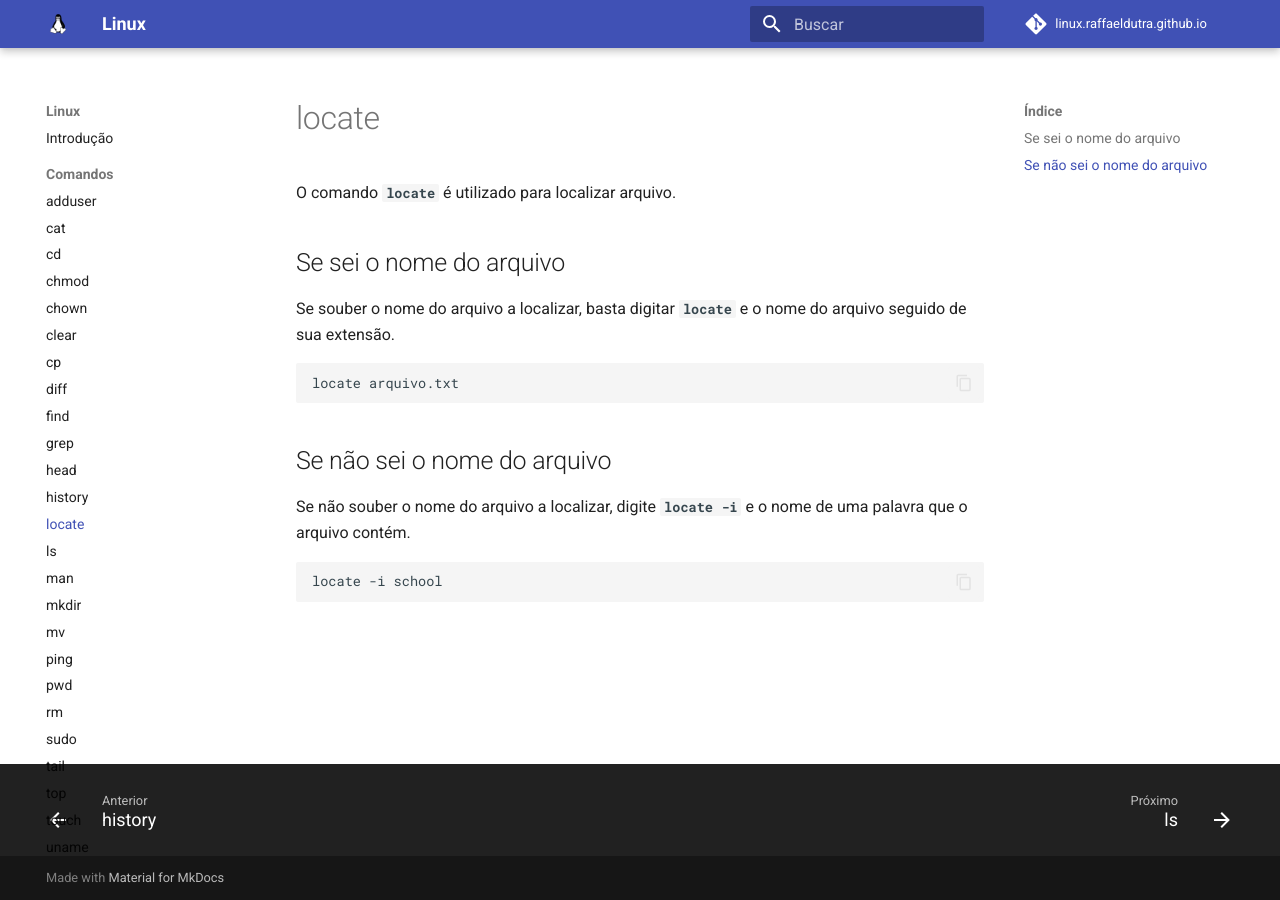
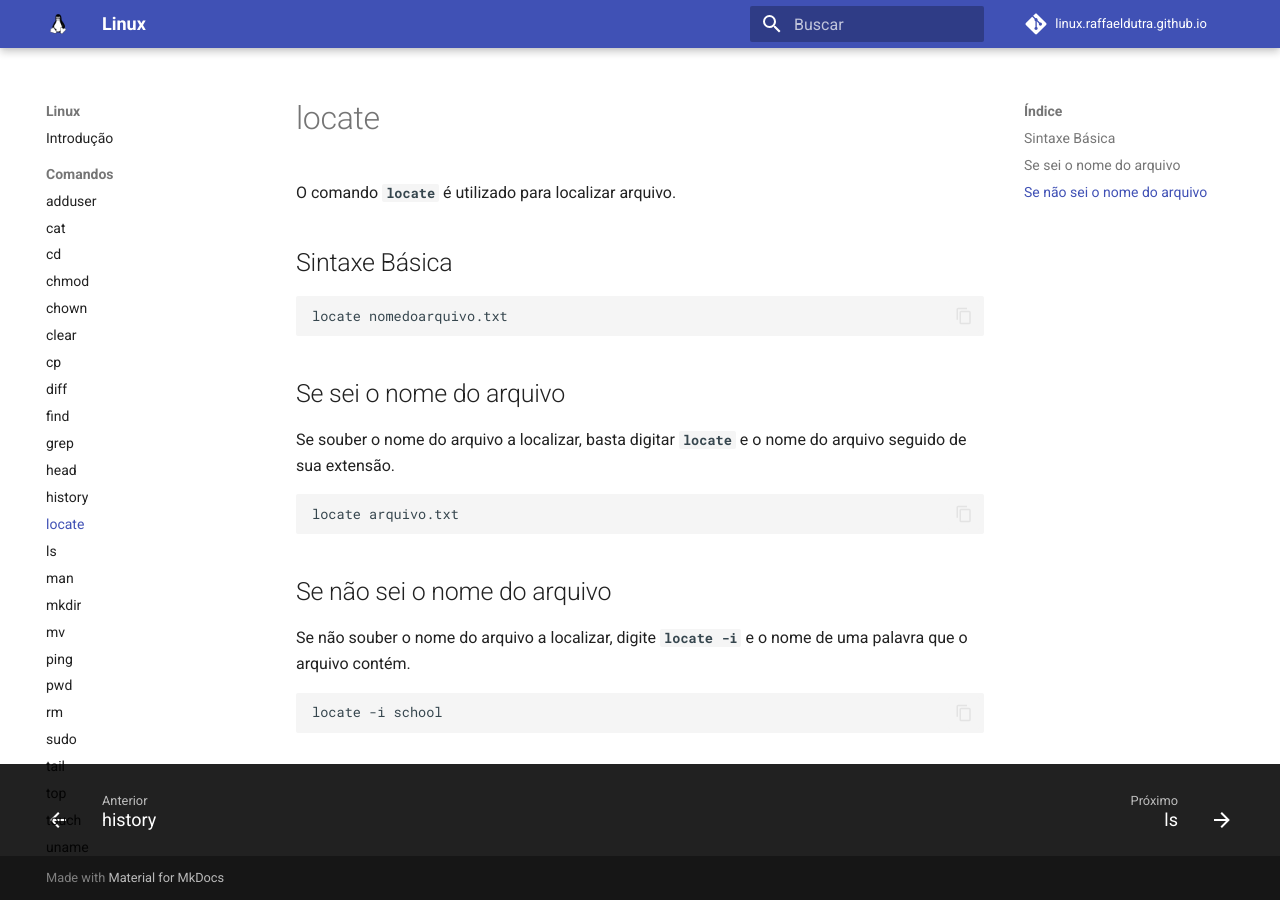
Before and after one commit to raffaeldutra/linux.raffaeldutra.github.io, an MkDocs documentation site: the page built from docs/comandos/locate.md, in a window 1280 px wide. Built offline with MkDocs 1.6.1 and Material for MkDocs 9.7.7, drawn with Linux system fonts in a browser that asks for light colours; comment, search, counter and statistics services are not loaded.

Commit message:
Closes #32 Adicionada sintaxe básica no locate

````diff
--- a/docs/comandos/locate.md
+++ b/docs/comandos/locate.md
@@ -1,6 +1,12 @@
 # locate
 
 O comando __`locate`__ é utilizado para localizar arquivo.
+
+## Sintaxe Básica
+
+```
+locate nomedoarquivo.txt
+```
 
 ## Se sei o nome do arquivo
 
````
